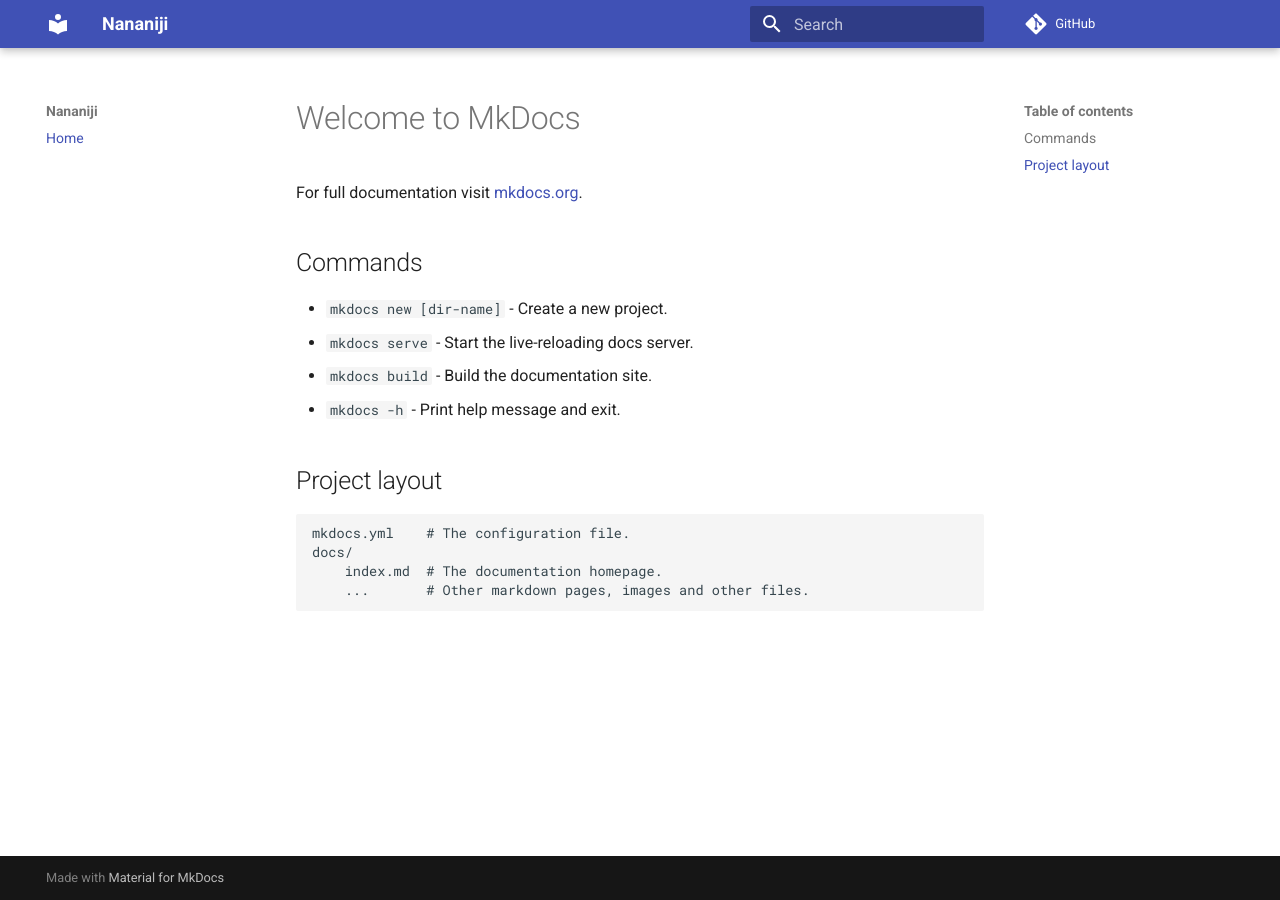
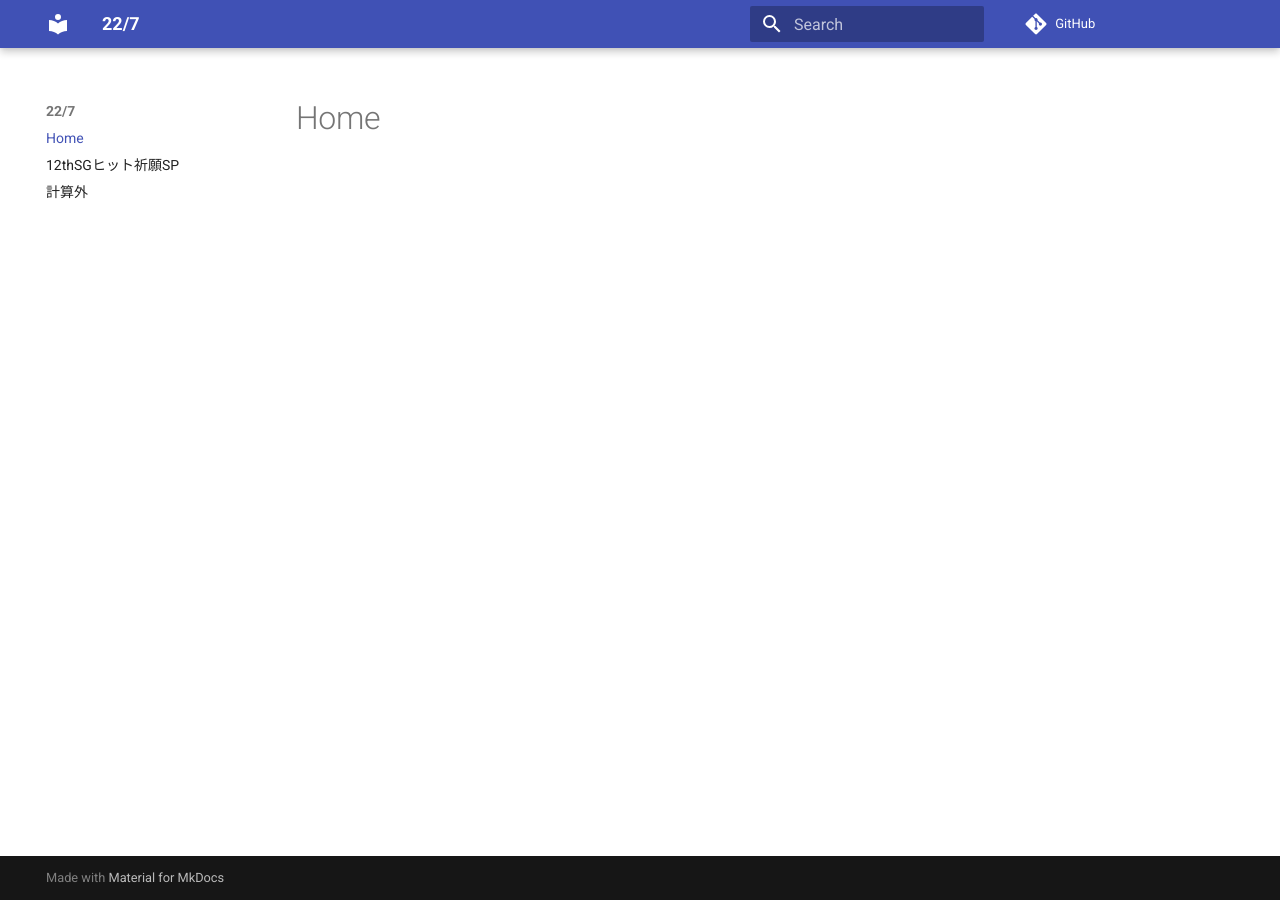
Before and after one commit to aki-192/nananiji, an MkDocs documentation site: the page built from docs/index.md, in a window 1280 px wide. Built offline with MkDocs 1.6.1 and Material for MkDocs 9.7.7, drawn with Linux system fonts in a browser that asks for light colours; comment, search, counter and statistics services are not loaded.

Commit message:
update 227

```diff
--- a/docs/index.md
+++ b/docs/index.md
@@ -1,17 +1,5 @@
-# Welcome to MkDocs
+---
+title: Home
+---
 
-For full documentation visit [mkdocs.org](https://www.mkdocs.org).
-
-## Commands
-
-* `mkdocs new [dir-name]` - Create a new project.
-* `mkdocs serve` - Start the live-reloading docs server.
-* `mkdocs build` - Build the documentation site.
-* `mkdocs -h` - Print help message and exit.
-
-## Project layout
-
-    mkdocs.yml    # The configuration file.
-    docs/
-        index.md  # The documentation homepage.
-        ...       # Other markdown pages, images and other files.
+# Home
--- a/mkdocs.yml
+++ b/mkdocs.yml
@@ -1,7 +1,9 @@
-site_name: Nananiji
+site_name: 22/7
 site_url: https://aki-192.github.io/nananiji/
 repo_url: https://github.com/aki-192/nananiji
 nav:
-  - Home: "index.md"
+  - index.md
+  - 12sgsp.md
+  - keisangai.md
 theme:
   name: material
```
Also changed, not shown: docs/12sgsp.md (added, +9 -0 lines), docs/keisangai.md (added, +22 -0 lines).
